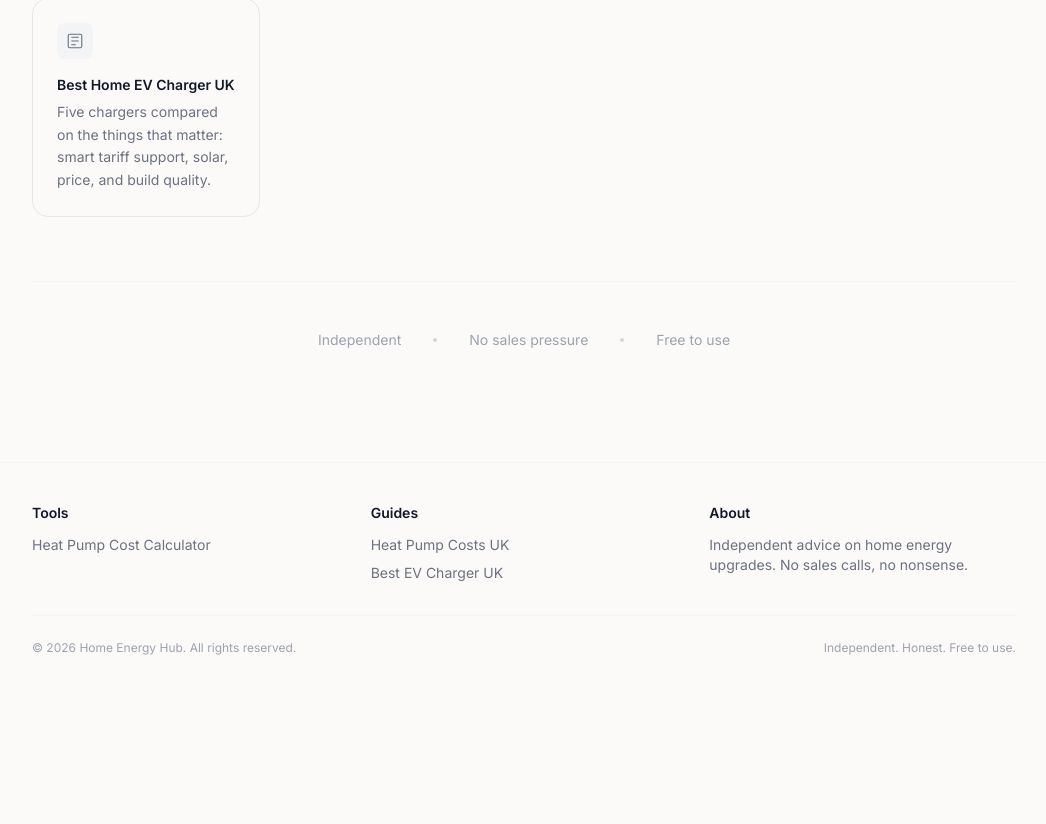
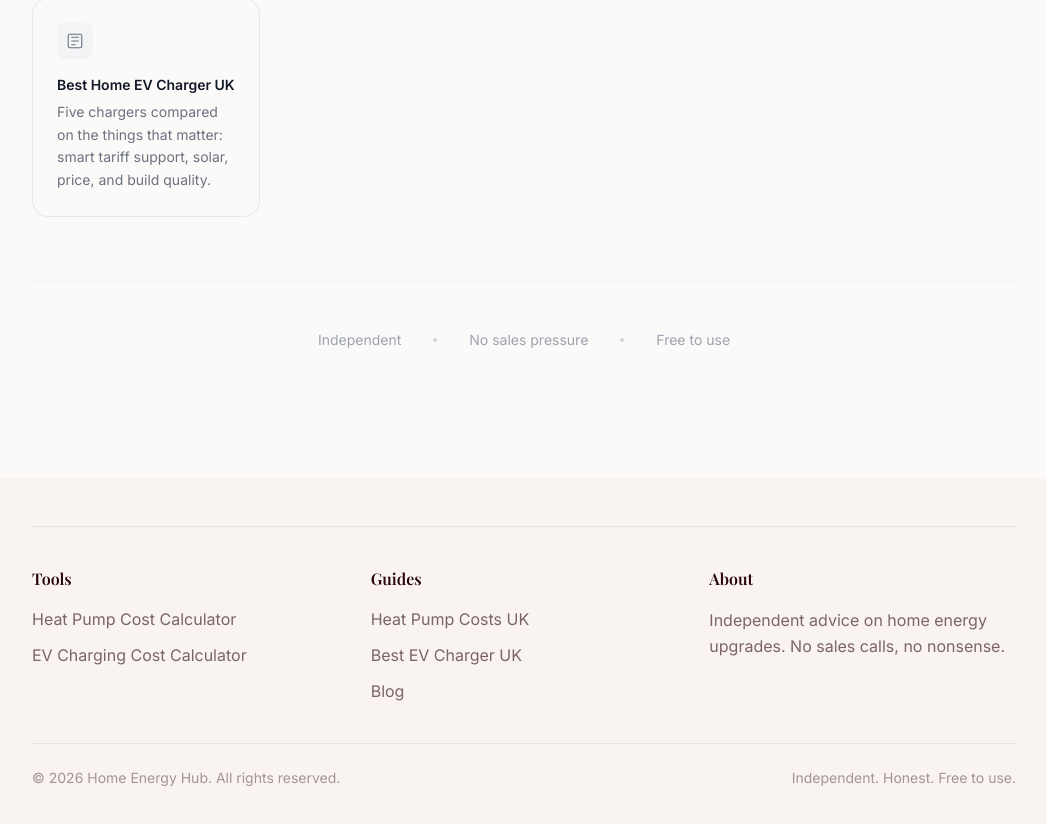
Before and after one commit to nrpilling21/thehomeenergyhub, a Next.js app: page / in a window 1280 px wide. Shown: the part 764-1588 px from the top of the page, without its empty margins (116-1162 px from the left). Before the commit the page ends 1460 px from the top, so only its background shows below. Built offline with nearby package versions, Linux system fonts and the light colour scheme; a web font is replaced by a local one.

Commit message:
Redesign: update footer with cream bg and plum borders

```diff
--- a/src/components/Footer.tsx
+++ b/src/components/Footer.tsx
@@ -2,36 +2,45 @@ import Link from "next/link";
 
 export function Footer() {
   return (
-    <footer className="border-t border-gray-100 mt-16">
-      <div className="max-w-5xl mx-auto px-5 py-10">
-        <div className="grid grid-cols-1 sm:grid-cols-3 gap-8 mb-8">
+    <footer className="bg-cream-dark mt-20">
+      <div className="max-w-5xl mx-auto px-5 pt-12 pb-10">
+        <div className="border-t border-plum-light/40 mb-10" />
+
+        <div className="grid grid-cols-1 sm:grid-cols-3 gap-8 mb-10">
           <div>
-            <div className="font-semibold text-sm text-gray-900 mb-3">Tools</div>
-            <div className="space-y-2 text-sm text-gray-500">
-              <Link href="/heat-pump-cost-calculator" className="block hover:text-gray-700">
+            <div className="font-display font-semibold text-base text-ink mb-4">Tools</div>
+            <div className="space-y-3 text-base text-ink/60">
+              <Link href="/heat-pump-cost-calculator" className="block hover:text-ink transition-colors">
                 Heat Pump Cost Calculator
+              </Link>
+              <Link href="/ev-charging-cost-calculator" className="block hover:text-ink transition-colors">
+                EV Charging Cost Calculator
               </Link>
             </div>
           </div>
           <div>
-            <div className="font-semibold text-sm text-gray-900 mb-3">Guides</div>
-            <div className="space-y-2 text-sm text-gray-500">
-              <Link href="/heat-pump-cost-uk" className="block hover:text-gray-700">
+            <div className="font-display font-semibold text-base text-ink mb-4">Guides</div>
+            <div className="space-y-3 text-base text-ink/60">
+              <Link href="/heat-pump-cost-uk" className="block hover:text-ink transition-colors">
                 Heat Pump Costs UK
               </Link>
-              <Link href="/best-ev-charger-uk" className="block hover:text-gray-700">
+              <Link href="/best-ev-charger-uk" className="block hover:text-ink transition-colors">
                 Best EV Charger UK
+              </Link>
+              <Link href="/blog" className="block hover:text-ink transition-colors">
+                Blog
               </Link>
             </div>
           </div>
           <div>
-            <div className="font-semibold text-sm text-gray-900 mb-3">About</div>
-            <p className="text-sm text-gray-500">
+            <div className="font-display font-semibold text-base text-ink mb-4">About</div>
+            <p className="text-base text-ink/60 leading-relaxed">
               Independent advice on home energy upgrades. No sales calls, no nonsense.
             </p>
           </div>
         </div>
-        <div className="border-t border-gray-100 pt-6 flex flex-col sm:flex-row items-center justify-between gap-3 text-xs text-gray-400">
+
+        <div className="border-t border-plum-light/40 pt-6 flex flex-col sm:flex-row items-center justify-between gap-3 text-sm text-ink/40">
           <span>&copy; {new Date().getFullYear()} Home Energy Hub. All rights reserved.</span>
           <span>Independent. Honest. Free to use.</span>
         </div>
```
